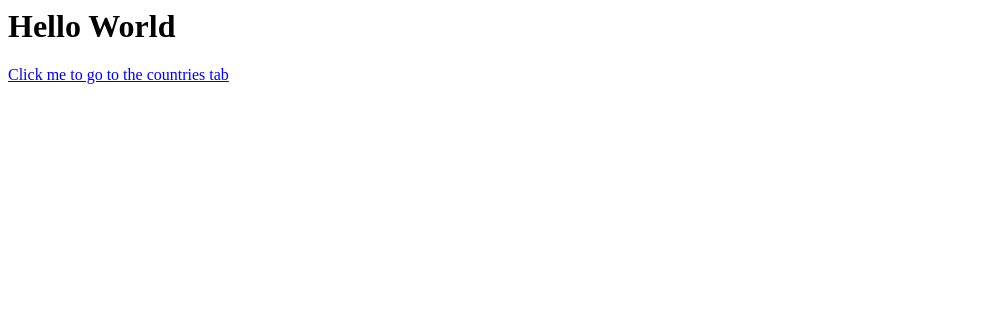
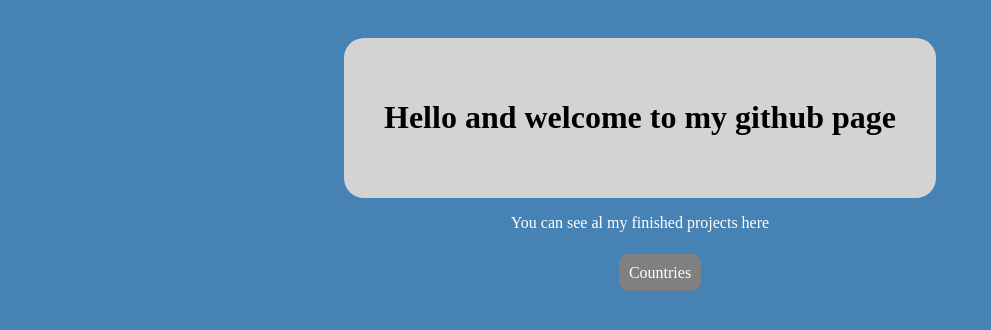
Before and after one commit to RowanPl/RowanPl.github.io, a plain HTML site: page index.html in a window 1280 px wide. Shown: the whole page, without its empty margins (0-991 px from the left). Drawn offline with Linux system fonts and the light colour scheme.

Commit message:
Made a quick html page, added some css

```diff
--- a/index.html
+++ b/index.html
@@ -1,2 +1,18 @@
-<h1> Hello World</h1>
-<a href=https://rowanpl.github.io/Countries/> Click me to go to the countries tab </a>
+
+<!doctype html>
+<html>
+<head>
+    <title>RowanPl.github.io</title>
+    <meta name="description" content="github projects page">
+    <meta name="keywords" content="github project RowanPl">
+    <link rel="stylesheet" href="styles.css">
+</head>
+<body>
+<div id="headerbox"><h1> Hello and welcome to my github page</h1></div>
+<p>You can see al my finished projects here</p>
+
+<ul>
+<li><a href=https://rowanpl.github.io/Countries/> Countries</a></li>
+</ul>
+</body>
+</html>
--- /dev/null
+++ b/styles.css
@@ -0,0 +1,27 @@
+body{
+    background-color: steelblue;
+    color: white;
+    display: flex;
+    flex-direction: column;
+    align-items: center;
+}
+
+#headerbox{
+    margin-top: 30px;
+    background-color: lightgray;
+    border-radius: 20px;
+    padding: 40px;
+    color: black;
+}
+
+li{
+    list-style: none;
+}
+
+a:visited, a:link{
+    text-decoration: none;
+    color: white;
+    background-color: gray;
+    padding: 10px;
+    border-radius: 10px ;
+}
```
